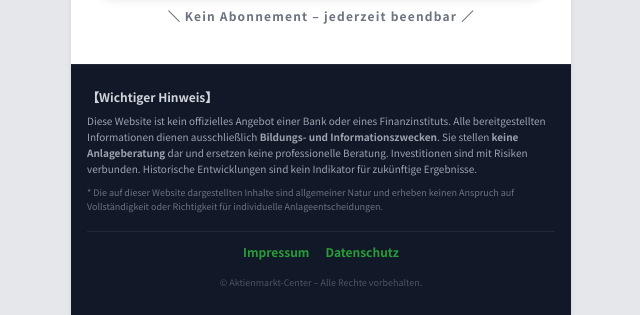
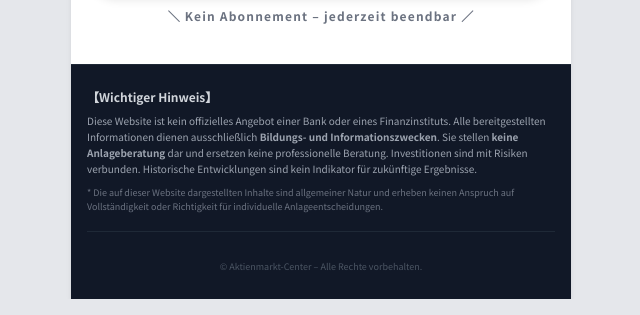
Before and after one commit to yuansn23/myd72u.site, a plain HTML site: page index.html in a window 1280 px wide. Shown: the part 1527-1842 px from the top of the page, without its empty margins (319-959 px from the left). Drawn offline with nearby package versions, Linux system fonts and the light colour scheme.

Commit message:
Update index.html

```diff
--- a/index.html
+++ b/index.html
@@ -388,8 +388,6 @@
                 </p>
             </div>
             <div class="flex justify-center gap-4 mt-4 pt-3 border-t border-gray-800 text-brand-green font-bold text-xs">
-                <span class="footer-link hover:underline" onclick="openModal('impressum')">Impressum</span>
-                <span class="footer-link hover:underline" onclick="openModal('datenschutz')">Datenschutz</span>
             </div>
             <p class="text-center mt-4 text-[9px] text-gray-600">&copy; Aktienmarkt-Center – Alle Rechte vorbehalten.</p>
         </footer>
```
